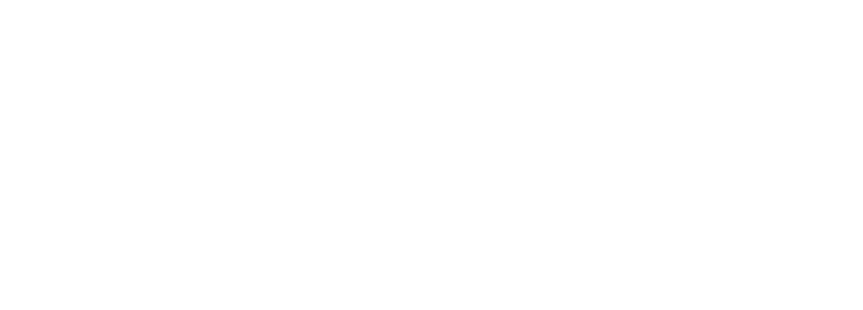
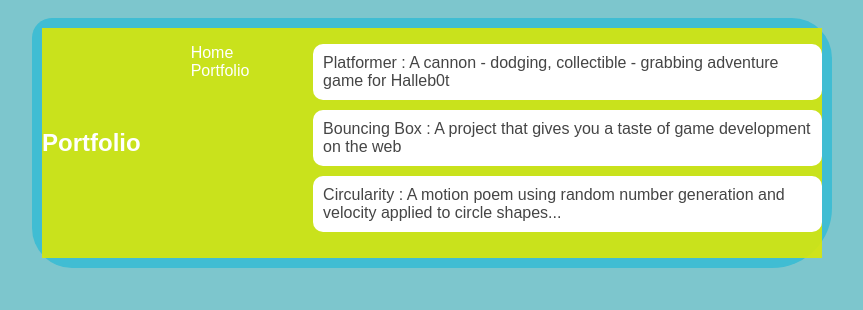
Before and after one commit to NosyfusBazenski/nosyfusbazenski.github.io, a plain HTML site: page portfolio.html in a window 1280 px wide. Shown: the whole page, without its empty margins (208-1071 px from the left). Drawn offline with Linux system fonts and the light colour scheme.

Commit message:
add portfolio.html file

```diff
--- a/portfolio.html
+++ b/portfolio.html
@@ -0,0 +1,36 @@
+<!DOCTYPE HTML>
+<html>
+    <head>
+        <title>Nicholas's First Website</title>
+        <link rel="stylesheet" href="style.css">
+    </head>
+
+    <body>
+    <div id="all-contents">
+        <nav>
+          <main>
+
+            <h1>Portfolio</h1>
+            <ul id="nav-ul">
+               <li class="nav-li">
+               <a class="nav-a" href="index.html">Home</a>
+             </li>
+             <li class="nav-li">
+               <a class="nav-a" href="portfolio.html">Portfolio</a>
+             </li>
+             </ul>
+             <div class="content"></div>
+             <ul id="portfolio">
+              <li><a href="projects/platformer/">Platformer : A cannon - dodging, collectible - grabbing adventure game for Halleb0t</a></li>
+              <li><a href="projects/bouncing-box/">Bouncing Box : A project that gives you a taste of game development on the web </a></li>
+              <li><a href="projects/circularity/">Circularity : A motion poem using random number generation and velocity applied to circle shapes...</a></li>
+
+             </ul>
+            </div>
+
+
+        </main>
+     </nav>
+ </div>
+      </div>
+    </body>
--- a/style.css
+++ b/style.css
@@ -11,6 +11,7 @@ body {
 
 /* navigation menu */
 nav {
+    border-radius: 20px 40px 60px;
     background: rgb(64, 189, 211);
    margin: 0 auto;
    margin-bottom: 20px;
@@ -25,6 +26,7 @@ h1 {
     margin: 0;
 }
 #nav-ul {
+
     list-style-image: none;
 }
 .nav-li {
@@ -33,12 +35,12 @@ h1 {
 }
 a {
     text-decoration: none;
-    color: #fff;
+    color: #ffffff;
 }
 
 /* main container area beneath menu */
 main {
-    background: rgb(245, 238, 219);
+    background: rgba(216, 231, 8, 0.897);
     display: flex;
 }
 .sidebar {
@@ -61,3 +63,31 @@ main {
 h2, h3 {
     margin: 0px;
 }
+
+
+
+  /* portfolio styles */
+  .content h1 {
+    color: black;
+}
+
+#portfolio {
+    list-style-type: none;
+    padding-left: 0;
+}
+
+#portfolio li {
+    background: #fff;
+    padding: 10px;
+    border-radius: 10px;
+    margin-bottom: 10px;
+}
+
+#portfolio li:hover {
+    background: #eee;
+}
+
+#portfolio a {
+    text-decoration: none;
+    color: #454545;
+}
```
Also changed, not shown: index.html (+2 -1 lines).
